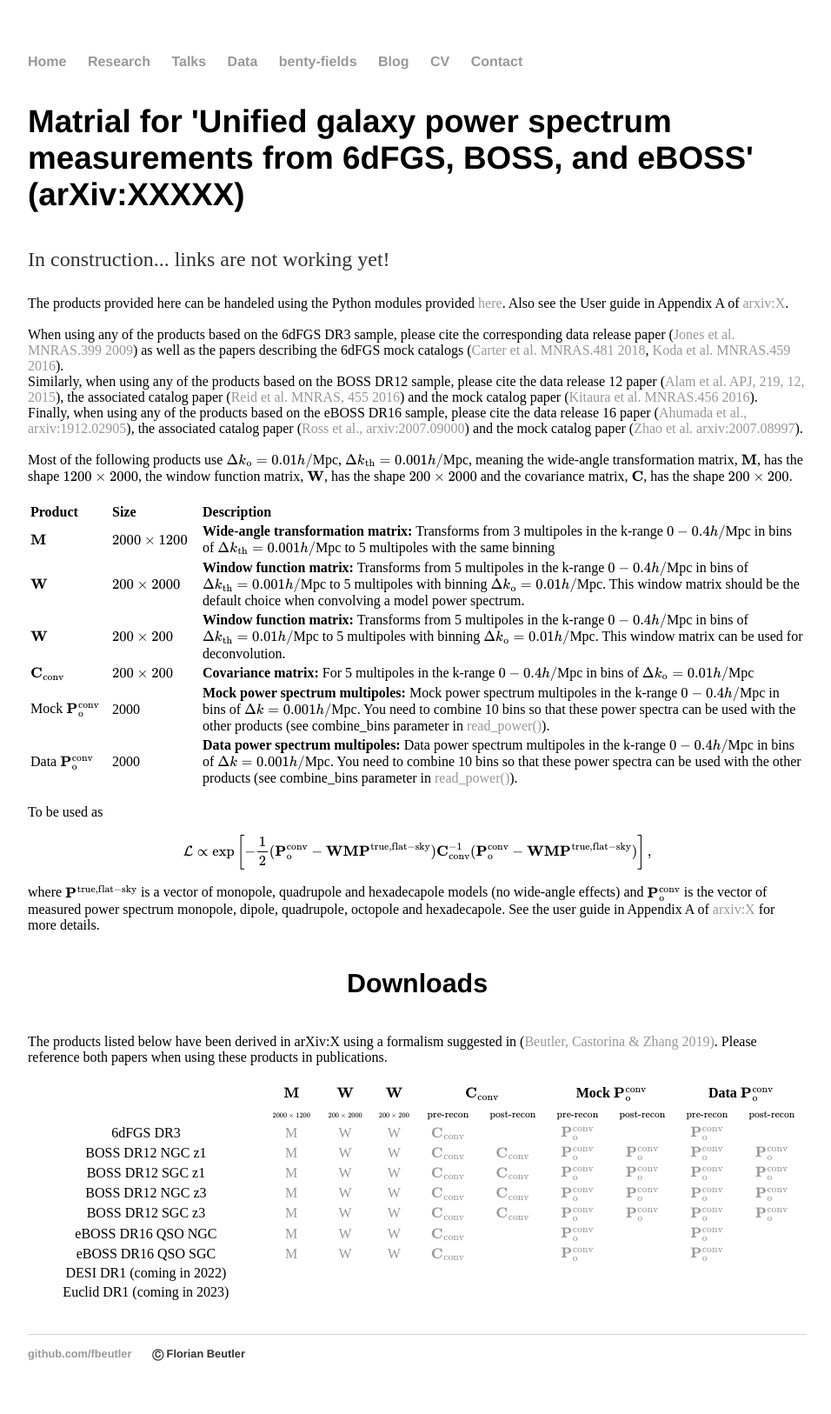
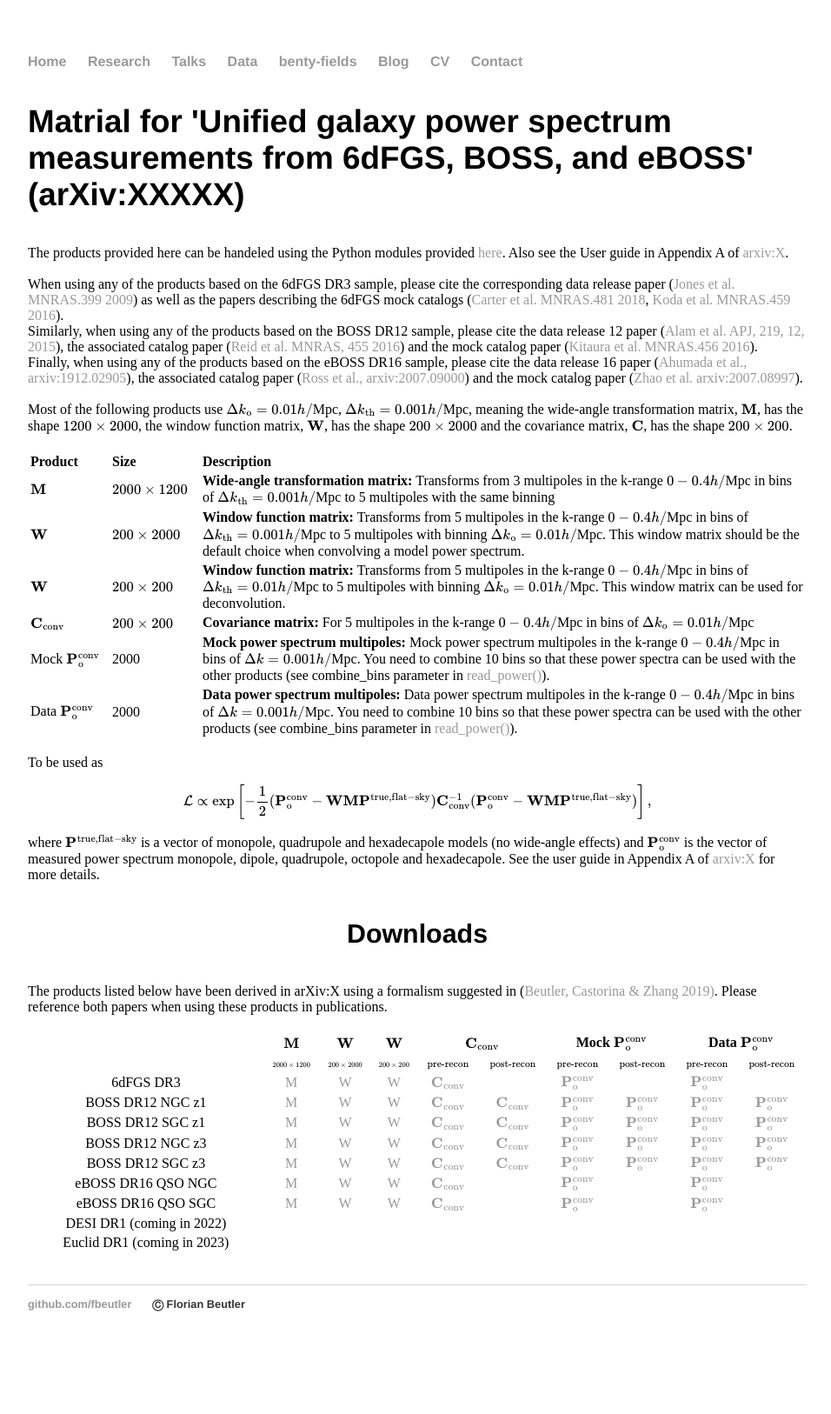
Before and after one commit to fbeutler/fbeutler.github.io, a Jekyll site: the page built from hub/deconv_paper.html, in a window 1280 px wide. Shown: the whole page at 87% size, without its empty margins (160-1116 px from the left). Built offline with Jekyll 4.4.1, drawn with Linux system fonts in a browser that asks for light colours; after the commit the page ends 1568 px from its top, so only the background shows below that.

Commit message:
Update deconv_paper.html

```diff
--- a/hub/deconv_paper.html
+++ b/hub/deconv_paper.html
@@ -4,8 +4,6 @@ title: Some material
 ---
 <div>
     <h3>Matrial for 'Unified galaxy power spectrum measurements from 6dFGS, BOSS, and eBOSS' (arXiv:XXXXX)</h3>
-
-	<p style="text-color=red;">In construction... links are not working yet!</p>
 
     The products provided here can be handeled using the Python modules provided
 	<a href="https://github.com/fbeutler/pk_tools/blob/master/pk_tools.py" target="_blank">here</a>.
```
